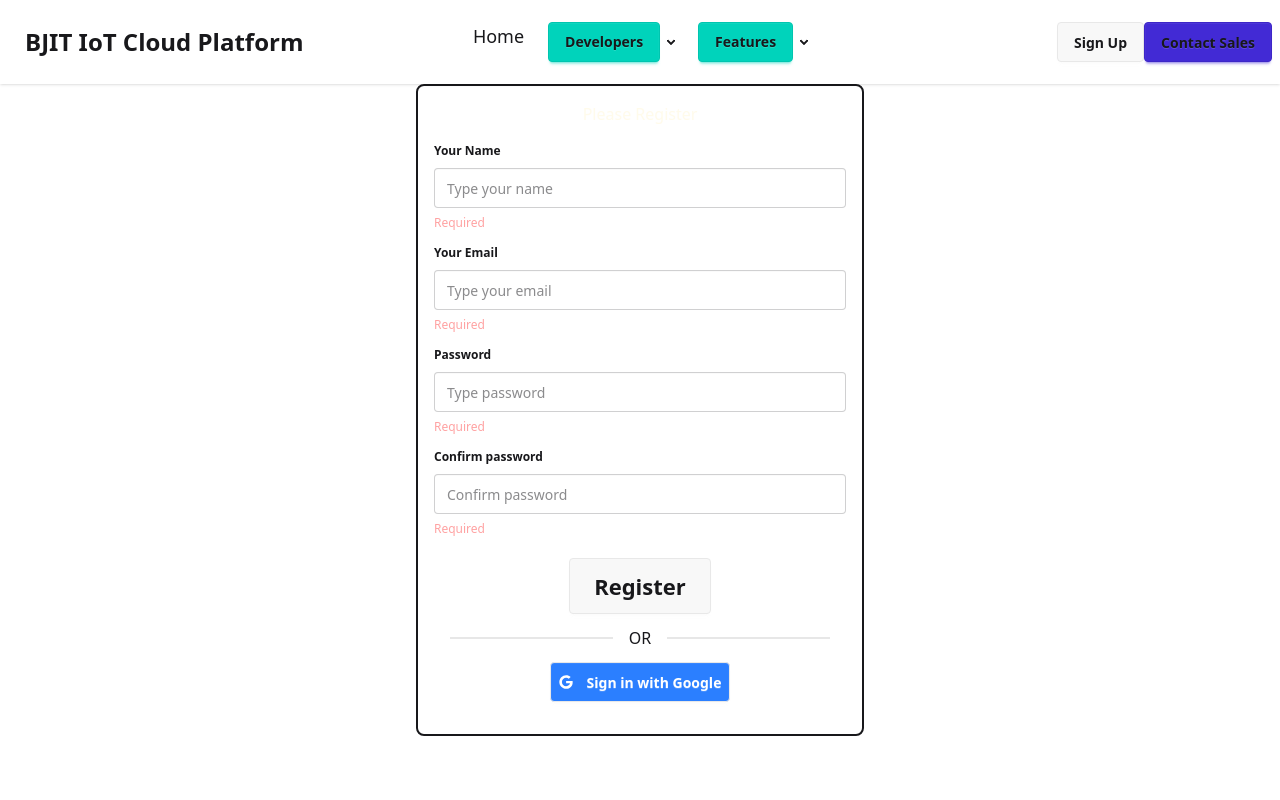
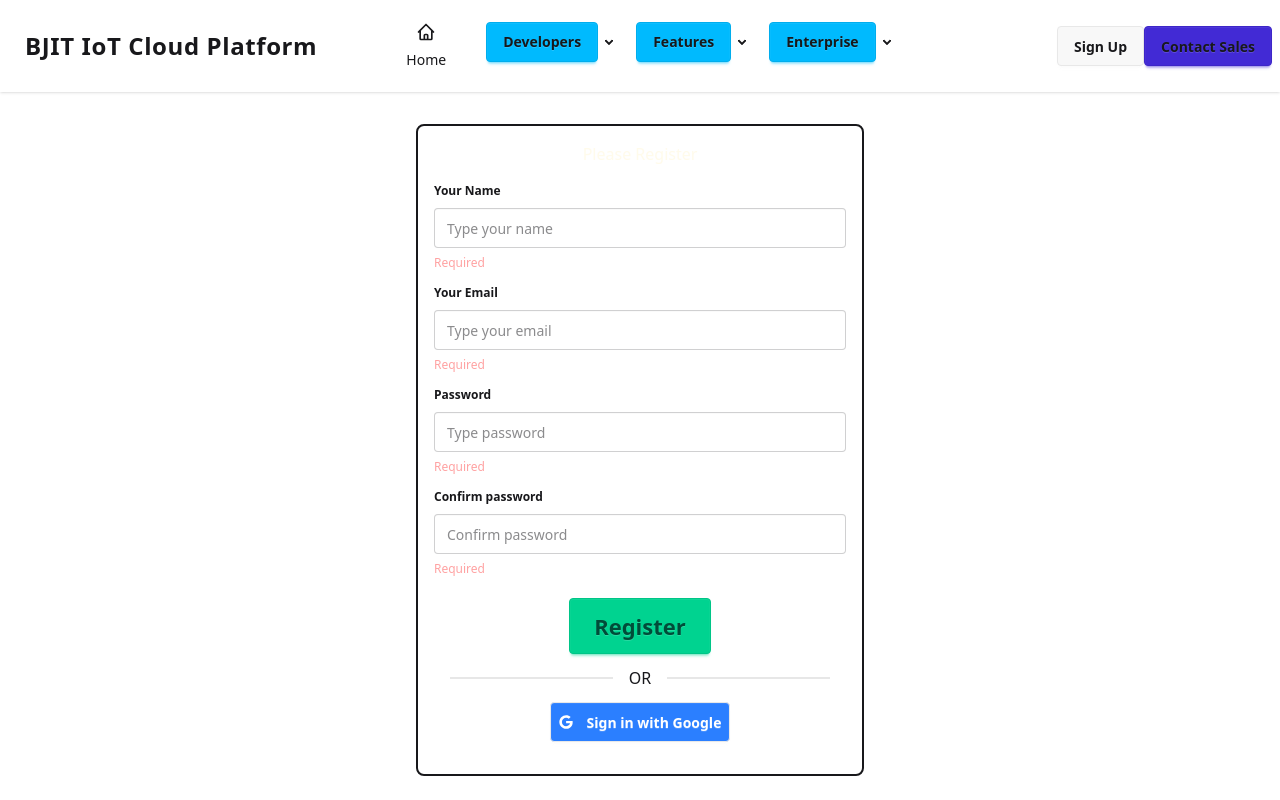
Before and after one commit to raianibnfaiz/IoT-Cloud-Platform, a React (Vite) app: page /register in a window 1280 px wide. Built offline with nearby package versions, Linux system fonts and the light colour scheme; no server answers.

Commit message:
navbar updated

```diff
--- a/src/NavBar/NavBar.jsx
+++ b/src/NavBar/NavBar.jsx
@@ -23,31 +23,58 @@ const NavBar = () => {
       <div tabIndex={0} role="button" className="btn btn-ghost lg:hidden">
         <svg xmlns="http://www.w3.org/2000/svg" className="h-5 w-5" fill="none" viewBox="0 0 24 24" stroke="currentColor"> <path strokeLinecap="round" strokeLinejoin="round" strokeWidth="2" d="M4 6h16M4 12h8m-8 6h16" /> </svg>
       </div>
-      <ul
-        tabIndex={0}
-        class="menu menu-sm dropdown-content bg-base-100 rounded-box z-1 mt-3 w-52 p-2 shadow">
-        <Link to="/" className="text-lg"><li><a>Home</a></li></Link>
 
-      </ul>
     </div>
-    <a className="btn btn-ghost text-2xl">BJIT IoT Cloud Platform</a>
+    <a className="btn btn-ghost text-2xl tracking-wide">BJIT IoT Cloud Platform</a>
   </div>
   <div className="navbar-center hidden lg:flex">
   <ul className="menu menu-horizontal px-1">
-      <Link to="/" className="text-lg"><li><a>Home</a></li></Link>
             <li>
-        <details>
-          <summary className='text-lg '><button className='btn-accent'><a className="btn">Developers</a></button></summary>
+              <Link to="/" className="tooltip flex flex-col items-center">
+                <svg
+                  xmlns="http://www.w3.org/2000/svg"
+                  className="h-5 w-5"
+                  fill="none"
+                  viewBox="0 0 24 24"
+                  stroke="currentColor"
+                >
+                  <path
+                    strokeLinecap="round"
+                    strokeLinejoin="round"
+                    strokeWidth="2"
+                    d="M3 12l2-2m0 0l7-7 7 7M5 10v10a1 1 0 001 1h3m10-11l2 2m-2-2v10a1 1 0 01-1 1h-3m-6 0a1 1 0 001-1v-4a1 1 0 011-1h2a1 1 0 011 1v4a1 1 0 001 1m-6 0h6"
+                  />
+                </svg>
+                <span className="text-sm mx-4">Home</span>
+              </Link>
+            </li>
+            <li>
+              <details className="relative">
+                <summary className='text-lg '>
+                  <button className='btn-info'><a className="btn">Developers</a></button>
+                </summary>
                 <ul className="bg-base-100 rounded-t-none p-2">
                   <li><a>Link 1</a></li>
                   <li><a>Link 2</a></li>
                 </ul>
               </details>
             </li>
-
             <li>
-        <details>
-          <summary className='text-lg '><button className='btn-outline btn-accent '><a className="btn">Features</a></button></summary>
+              <details className="relative">
+                <summary className='text-lg '>
+                  <button className='btn-outline btn-info '><a className="btn">Features</a></button>
+                </summary>
+                <ul className="bg-base-100 rounded-t-none p-2">
+                  <li><a>Link 1</a></li>
+                  <li><a>Link 2</a></li>
+                </ul>
+              </details>
+            </li>
+            <li>
+              <details className="relative">
+                <summary className='text-lg '>
+                  <button className='btn-outline btn-info '><a className="btn">Enterprise</a></button>
+                </summary>
                 <ul className="bg-base-100 rounded-t-none p-2">
                   <li><a>Link 1</a></li>
                   <li><a>Link 2</a></li>
--- a/src/pages/Features/Features.jsx
+++ b/src/pages/Features/Features.jsx
@@ -34,7 +34,7 @@ const Features = () =>{
                         transition={{ duration: 0.5, delay: index * 0.2 }}
                     >
                         <h3 className="text-2xl font-semibold text-yellow-600 text-center py-3">{feature.title}</h3>
-                        <p className="text-gray-300 text-center font-mono">{feature.description}</p>
+                        <p className="text-gray-300 text-center font-roboto ">{feature.description}</p>
                     </motion.div>
                 ))}
             </div>
--- a/src/pages/Register/Register.jsx
+++ b/src/pages/Register/Register.jsx
@@ -9,7 +9,7 @@ export const Register = () => {
   const [confirmPassword, setConfirmPassword] = useState('');
 
   return (
-    <div className='w-full max-w-md mx-auto border-2 p-4 rounded-lg'>
+    <div className='w-full max-w-md mx-auto border-2 p-4 rounded-lg mt-8'>
       <h1 className='text-center text-amber-50 mb-2'>Please Register</h1>
       <form className="flex flex-col items-center">
         <fieldset className="fieldset w-full">
@@ -60,7 +60,7 @@ export const Register = () => {
           {!confirmPassword && <p className="fieldset-label text-red-300">Required</p>}
         </fieldset>
 
-        <button className="btn btn-xs sm:btn-sm md:btn-md lg:btn-lg xl:btn-xl mt-4">Register</button>
+        <button className="btn btn-xs btn-success sm:btn-sm md:btn-md lg:btn-lg xl:btn-xl mt-4">Register</button>
       </form>
       <SocialLogin></SocialLogin>
     </div>
--- a/src/pages/Timeline/Timeline.jsx
+++ b/src/pages/Timeline/Timeline.jsx
@@ -3,7 +3,7 @@ import React from 'react'
 const Timeline = () => {
   return (
     <div className="bg-gradient-to-r from-gray-800 to-black-100 py-20 m-10 p-10">
-        <h2 className="text-4xl font-bold text-center text-white mb-10">Our Key Features</h2>
+        <h2 className="text-4xl font-bold text-center text-white mb-10">Our Services</h2>
         <div className="flex flex-col lg:flex-row justify-center items-center ">
         <ul className="timeline timeline-snap-icon max-md:timeline-compact timeline-vertical">
         <li>
@@ -21,7 +21,7 @@ const Timeline = () => {
             </div>
             <div className="timeline-start mb-10 md:text-end">
             <time className="font-mono italic text-orange-500">Home Automation</time>
-            <div className="text-lg font-black">Our Services</div>
+            <div className="text-lg font-black">Integrating many devices into one cohesive system</div>
             BJIT IoT Cloud Platform offers a range of significant features, including a user-friendly interface for designing custom applications,
         real-time data monitoring and analytics to optimize device usage, and robust security protocols for secure data transmission.
         Connectivity between devices and the cloud is facilitated through our extensive libraries, ensuring seamless integration and efficient operation.
```
Lines whose indentation alone changed are shown as unchanged.
